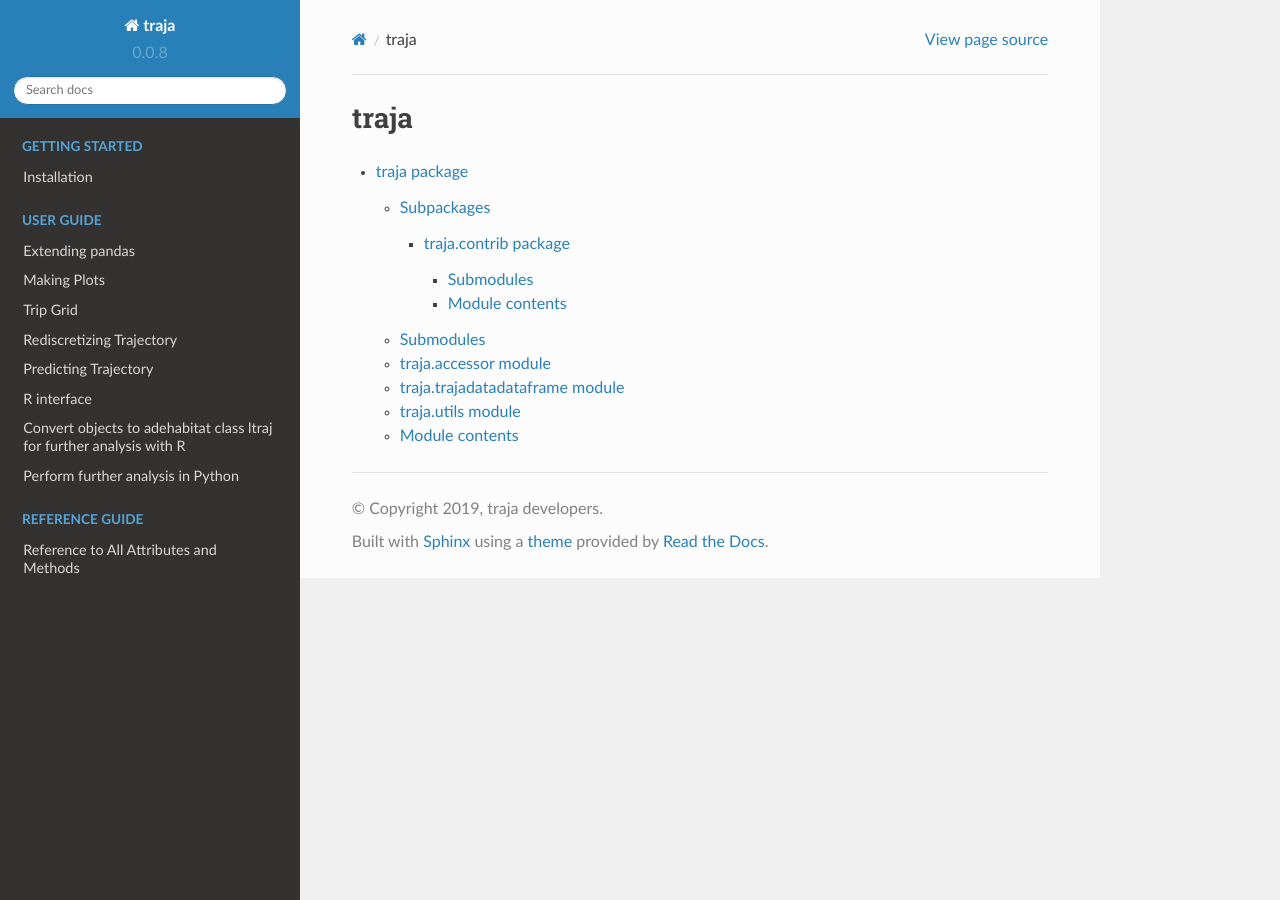
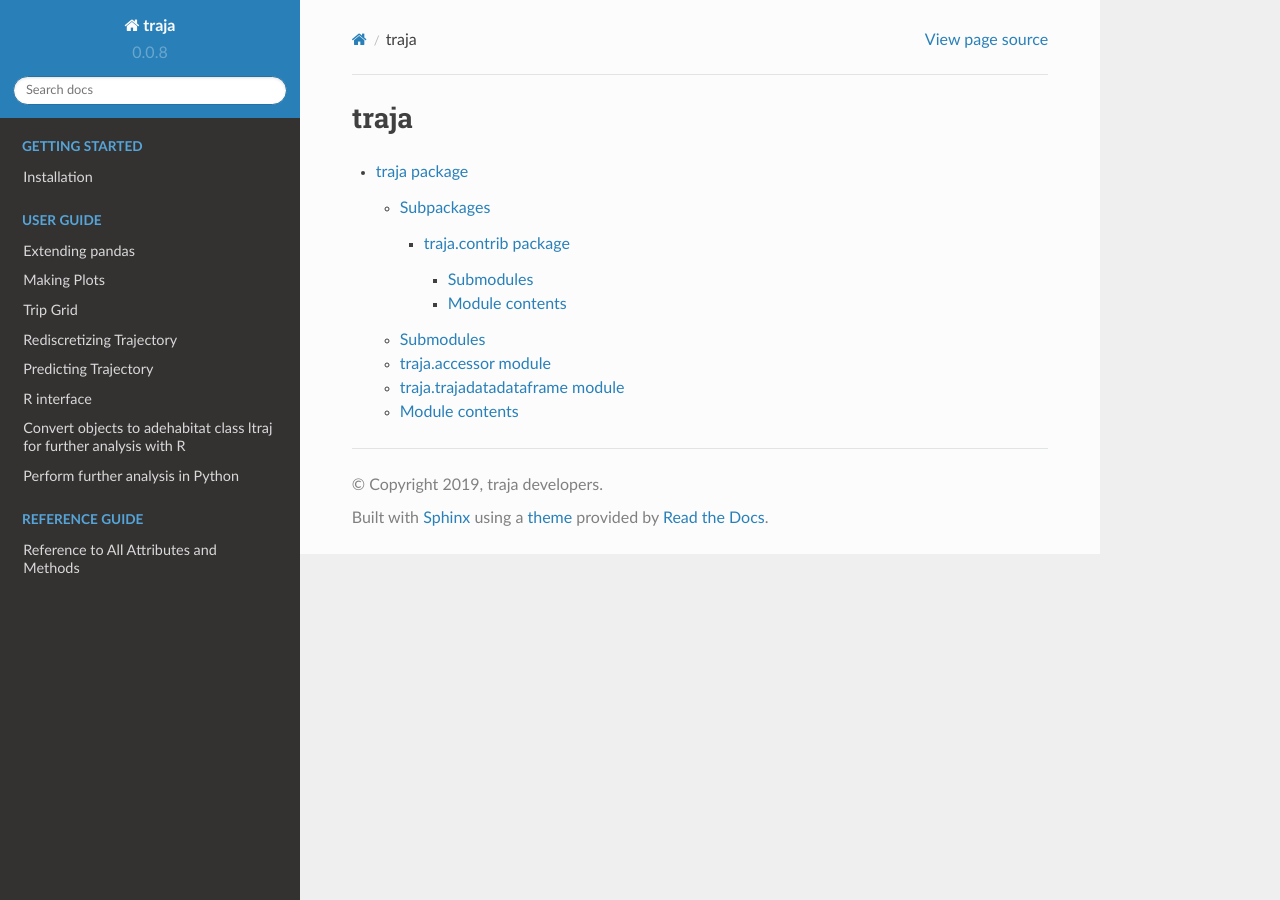
Before and after one commit to traja-team/traja, a Sphinx documentation site: the page built from docs/source/modules.rst, in a window 1280 px wide. Built offline with Sphinx 7.4.7 and the Read the Docs theme 2.0.0, drawn with Linux system fonts in a browser that asks for light colours; pages that are not in the unit, such as notebooks, are missing from menus.

Commit message:
DOC: Update source

```diff
--- a/docs/source/traja.rst
+++ b/docs/source/traja.rst
@@ -27,14 +27,6 @@
     :undoc-members:
     :show-inheritance:
 
-traja.utils module
-------------------
-
-.. automodule:: traja.utils
-    :members:
-    :undoc-members:
-    :show-inheritance:
-
 
 Module contents
 ---------------
```
